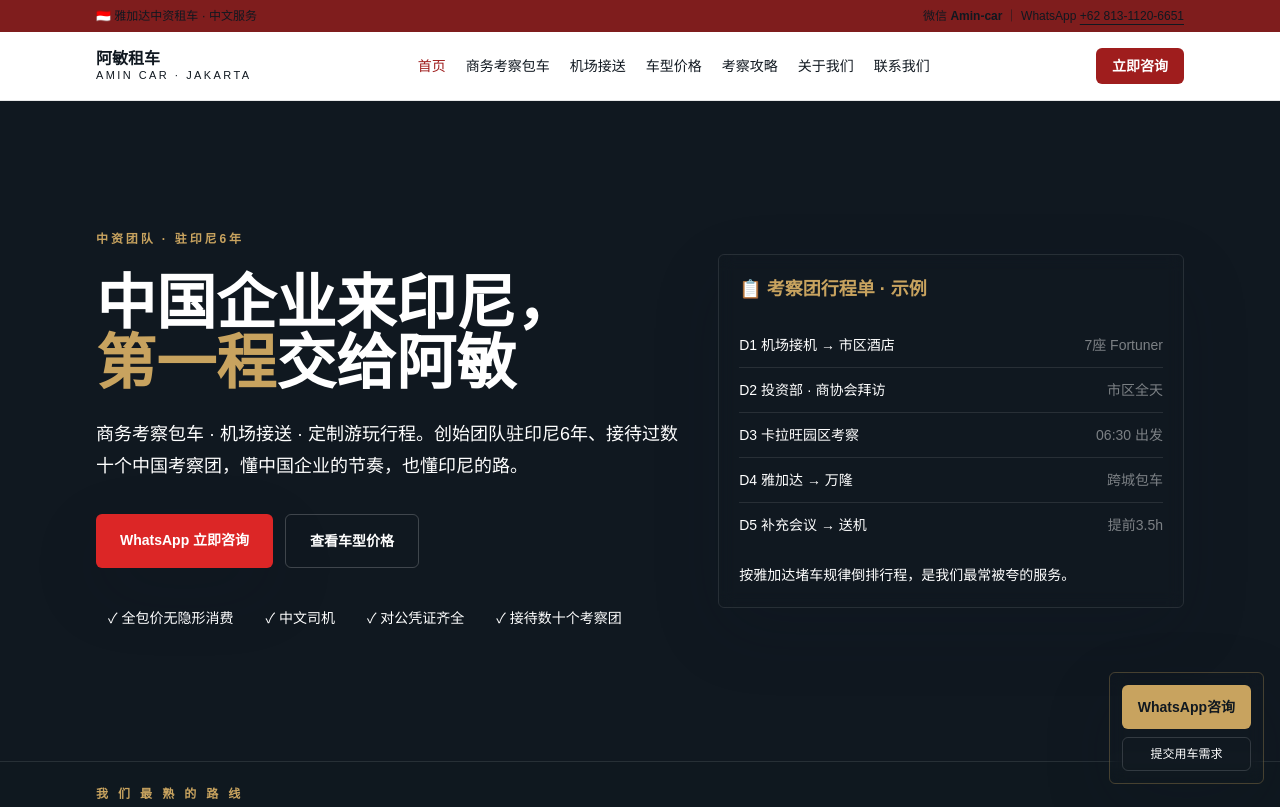
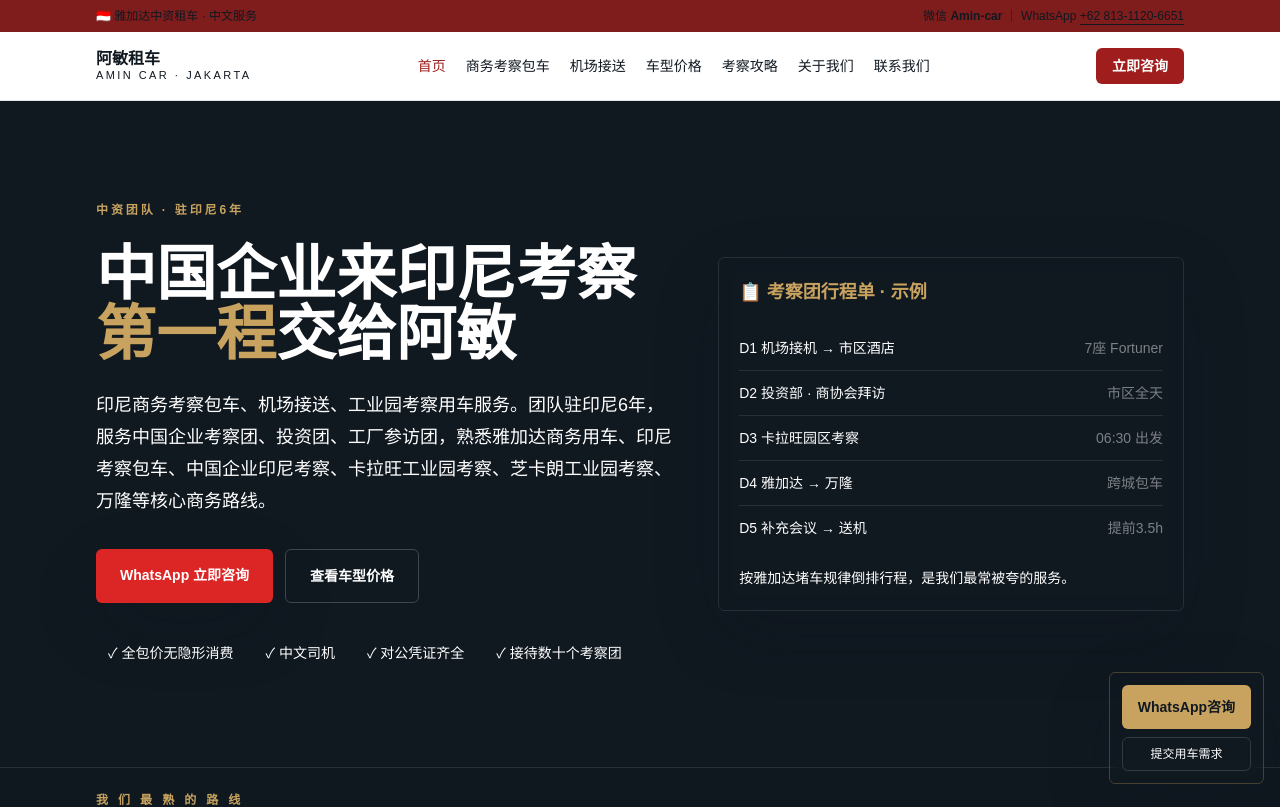
Before and after one commit to 1365754060-rgb/aminzuche-website, a Next.js app: page / in a window 1280 px wide. Shown: the top 807 px of the page. Built offline with nearby package versions, Linux system fonts and the light colour scheme; no server answers.

Commit message:
optimize homepage hero seo copy

```diff
--- a/app/page.tsx
+++ b/app/page.tsx
@@ -95,12 +95,12 @@ export default function Home() {
               中资团队 · 驻印尼6年
             </span>
             <h1 className="mt-6 max-w-3xl text-4xl font-semibold leading-tight tracking-normal sm:text-6xl">
-              中国企业来印尼，
+              中国企业来印尼考察
               <br />
               <em className="not-italic text-gold">第一程</em>交给阿敏
             </h1>
             <p className="mt-6 max-w-2xl text-lg leading-8 text-white/72">
-              商务考察包车 · 机场接送 · 定制游玩行程。创始团队驻印尼6年、接待过数十个中国考察团，懂中国企业的节奏，也懂印尼的路。
+              印尼商务考察包车、机场接送、工业园考察用车服务。团队驻印尼6年，服务中国企业考察团、投资团、工厂参访团，熟悉雅加达商务用车、印尼考察包车、中国企业印尼考察、卡拉旺工业园考察、芝卡朗工业园考察、万隆等核心商务路线。
             </p>
             <div className="mt-8 flex flex-col gap-3 sm:flex-row">
               <a
```
